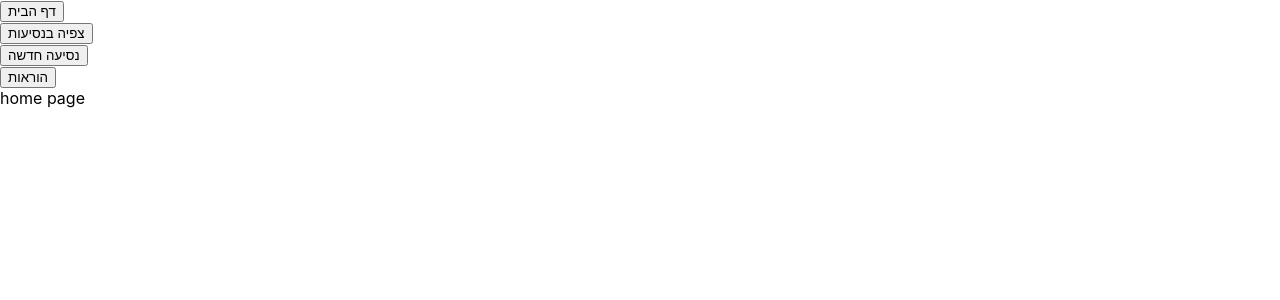
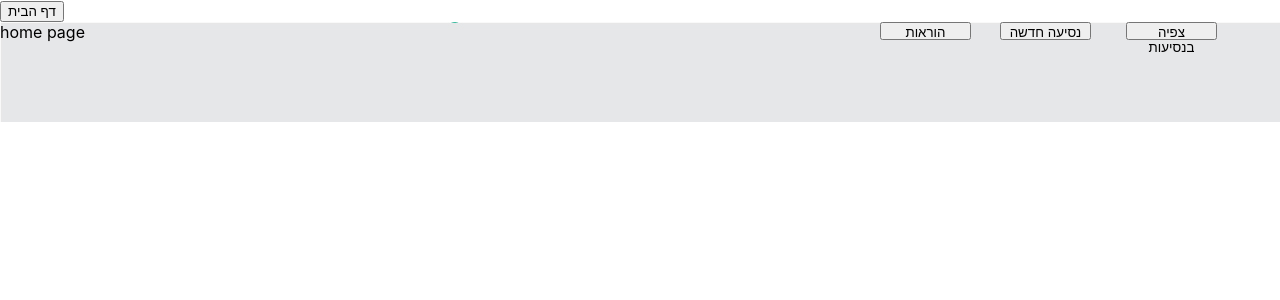
Before and after one commit to Elisheva-Github/akaton, a React (Create React App) app: page / in a window 1280 px wide. Shown: the top 300 px of the page. Built offline with nearby package versions, Linux system fonts and the light colour scheme.

Commit message:
background

```diff
--- a/src/components/header.js
+++ b/src/components/header.js
@@ -41,6 +41,8 @@
 import React, { useState } from 'react';
 import { useHistory } from "react-router-dom";
 import { connect, useDispatch } from "react-redux";
+import './homePage.css';
+
 // import { loginToServer } from '../services/login';
 
 const Header = (props) => {
@@ -66,19 +68,20 @@ const Header = (props) => {
     }
 
     return (<div >
-         <div >
-            <button onClick={() => viewHome()}>  דף הבית   </button>
+
+        <div >
+            <button  onClick={() => viewHome()}>  דף הבית   </button>
         </div>
 
         <div >
-            <button onClick={() => viewTravel()}>  צפיה בנסיעות   </button>
+            <button className="bt1" onClick={() => viewTravel()}>  צפיה בנסיעות   </button>
         </div>
 
         <div>
-            <button onClick={() => newTravel()}> נסיעה חדשה   </button>
+            <button className="bt2"  onClick={() => newTravel()}> נסיעה חדשה   </button>
         </div>
         <div>
-            <button onClick={() => instructions()}> הוראות   </button>
+            <button className="bt3" onClick={() => instructions()}> הוראות   </button>
         </div>
     </div>
     );
--- /dev/null
+++ b/src/components/homePage.css
@@ -0,0 +1,29 @@
+.bt1{
+position: absolute;
+width: 91px;
+height: 18px;
+left: 1126px;
+top: 22px;
+}
+.bt2{
+    position: absolute;
+    width: 91px;
+    height: 18px;
+    left: 1000px;
+    top: 22px;
+    }
+.bt3{
+position: absolute;
+width: 91px;
+height: 18px;
+left: 880px;
+top: 22px;
+}
+.img{
+    position: absolute;
+    width: 150px;
+    height: 150px;
+    left: 0px;
+    top: 0px;
+
+}
--- a/src/components/login.js
+++ b/src/components/login.js
@@ -1,14 +1,22 @@
 import React from 'react';
-
 import Header from './header';
+import logo from '../images/homepage.jpg';
+import './homePage.css';
 // import { loginToServer } from '../services/login';
 const Login = (props) => {
 
 
-  return (<div >
-      <Header/>
-      home page
-    </div>
+  return (<div   >
+    <Header />
+    <div style={{
+    height: 100,
+    backgroundImage: `url(${logo})`
+  }}>
+          home page
+  </div>
+    {/* <img src="../images/homepage.jpg"></img> */}
+    {/* <img src={logo} alt="Logo" /> */}
+  </div>
   );
 
 }
```
Also changed, not shown: src/reducers/userReducer.js (+5 -5 lines), src/images/homepage.jpg (added).
